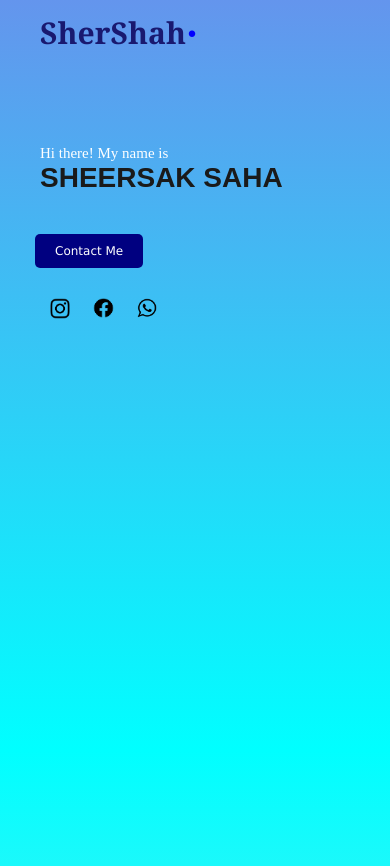
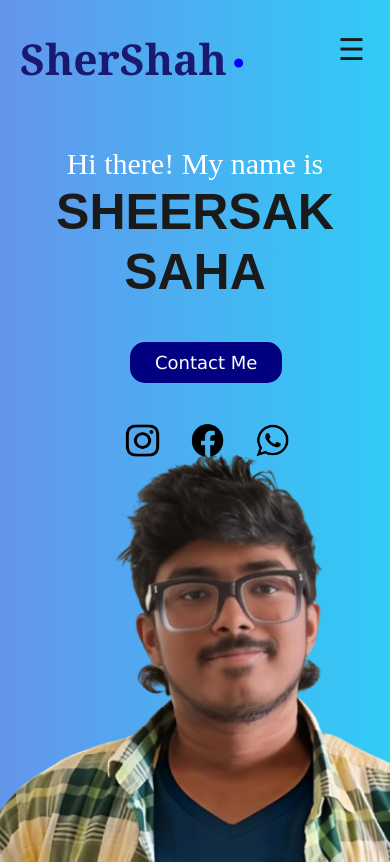
Before and after one commit to SheersakSaha15/My-Projects, a website: page index.html in a window 390 px wide. Shown: the top 866 px of the page. Before the commit the page ends 844 px from the top, so only its background shows below. Drawn offline with Linux system fonts and the light colour scheme; a web font is replaced by a local one.

Commit message:
completing home page look for mobile

```diff
--- a/index.css
+++ b/index.css
@@ -51,6 +51,10 @@ body {
     padding-top: 0;
     font-size: 60px;
     color: blue;
+}
+
+.hamburger {
+    display: none;
 }
 
 .navlinks {
@@ -226,108 +230,197 @@ body {
     transform: scale(1.2);
 }
 
-@media screen and (max-width: 480px) {
+@media (max-width: 480px) {
+
+    /* 1. Base Setup: Lock to viewport size to prevent stretching */
     body {
+        margin: 0;
+        padding: 0;
+        overflow-x: hidden;
+        overflow-y: hidden;
+        text-align: left;
+        /* Force left alignment across the board */
+    }
+
+    .trapezium {
+        z-index: -10;
+    }
+
+    /* 2. Main Containers: Establish layering contexts */
+    .navbar {
+        display: block;
+        /* Remove flexbox to stop desktop alignment rules */
+        position: relative;
+        min-height: 100vh;
+        width: 100vw;
         overflow: hidden;
+        /* Prevents the image from causing scrolling */
+    }
+
+    /* The wrapper holds all your text. We pull it to the front. */
+    .wrapper {
+        position: relative;
+        z-index: 10;
+        /* LAYER 10: Sits on top of the image */
+        min-height: 100vh;
+        display: flex;
+        flex-direction: column;
+        justify-content: center;
+        align-items: flex-center;
+        z-index: 1;
+    }
+
+    .subnote {
+        display: none !important;
+    }
+
+    .profile-wrapper {
+        position: relative !important;
+        bottom: 0 !important;
+        right: 0 !important;
+        height: 1450px !important;
+        width: 2100px !important;
+        z-index: 0 !important;
+        display: flex !important;
+        background-color: transparent !important;
+        ;
+    }
+
+    .circle-frame {
+        position: relative !important;
+        width: 0 !important;
+        height: 0 !important;
+        border: none !important;
+        background: transparent !important;
+        display: block !important;
+        visibility: visible !important;
+        overflow: visible !important;
+    }
+
+    .profile-image {
+        position: static;
+        display: block;
+        visibility: visible;
+        padding-top: 35px;
+        height: auto;
+        z-index: -90;
+    }
+
+    /* 5. Header & Logo Positioning */
+    .name-logo {
+        position: absolute;
+        top: 20px;
+        left: 20px;
+        margin: 0;
+        padding: 0;
+    }
+
+    .name-logo .name {
+        font-size: 42.5px;
+        margin-top: 10px;
+        margin-left: 0;
+        margin-right: 0;
+        margin-bottom: 0;
+        padding: 0;
+    }
+
+    .name-logo .dot {
+        margin: 0;
+        margin-left: 5px;
+        margin-top: -10px;
+        font-size: 55px;
+    }
+
+    /* 6. Text Formatting (Left aligned, positioned over the chest) */
+    .intro {
+        margin-top: -240px;
+        text-align: center;
+    }
+
+    .intro-text {
+        margin: 0;
+        padding: 0;
+        font-size: 30px;
+        line-height: 1.2;
+    }
+
+    .fn {
+        font-size: 50px;
+        white-space: normal;
+        /* Allows your name to wrap cleanly */
+    }
+
+    .button {
+        margin-top: 40px;
+        margin-left: 130px;
+    }
+
+    .contact {
+        margin: 0;
+        border-radius: 15px;
+        align-items: center;
+        padding: 10px 25px;
+    }
+
+    .social-icons {
+        margin-top: 40px;
+        margin-left: 125px;
+        padding: 0;
+        gap: 25px;
+        flex-direction: row;
+    }
+
+    .social-icons img.insta-logo {
+        width: 35px;
+        height: 35px;
+    }
+
+    .social-icons img.fb-logo {
+        width: 45px;
+        height: 35px;
+    }
+
+    .social-icons img.wa-logo {
+        width: 35px;
+        height: 35px;
+    }
+
+    /* 8. Hamburger Menu */
+    .hamburger {
+        display: block;
+        position: absolute;
+        top: 32px;
+        right: 25px;
+        font-size: 30px;
+        z-index: 100;
+        color: #1a1a1a;
     }
 
     .navlinks {
         display: none;
         flex-direction: column;
+        position: absolute;
+        top: 75px;
+        left: 0;
+        width: 100%;
+        background-color: rgba(255, 255, 255, 0.95);
+        padding: 20px 0;
+        box-shadow: 0px 8px 16px rgba(0, 0, 0, 0.15);
+        z-index: 99;
         text-align: center;
-        gap: 20px;
-        padding-left: 20px;
-        padding-right: 20px;
+        gap: 0;
         height: auto;
     }
 
-    .navlinks a {
-        font-size: 16px;
-        margin-left: 0;
+    .navlinks.active {
+        display: flex;
     }
 
-    .name-logo {
-        padding-left: 20px;
-    }
-
-    .name-logo .name {
-        font-size: 30px;
-        margin-left: 20px;
-        padding-left: 0;
-    }
-
-    .name-logo .dot {
-        font-size: 40px;
-    }
-
-    .intro-text {
-        font-size: 15px;
-        margin-left: 20px;
-        padding-left: 20px;
-        font-family: 'DM Serif Text';
-    }
-
-    .fn {
-        font-size: 28px;
-    }
-
-    .subnote {
-        display: none;
-    }
-
-    .trapezium {
-        height: 1500px;
-        clip-path: polygon(0 0, 100% 0, 100% 100%, 0 100%);
-        background: linear-gradient(to bottom, cornflowerblue, aqua, lightblue);
-    }
-
-    .contact {
-        margin: 10px 35px;
-        font-size: 12px;
-    }
-
-    .social-icons {
-        flex-direction: row;
-        gap: 20px;
-        margin-left: 50px;
-        margin-top: 20px;
-    }
-
-    .social-icons img.insta-logo,
-    .social-icons img.wa-logo {
-        width: 20px;
-        height: auto;
-    }
-
-    .social-icons img.fb-logo {
-        width: 26.5px;
-        height: auto;
-    }
-
-    .profile-wrapper {
+    .navlinks a {
+        font-size: 20px;
+        margin: 15px 0;
+        padding: 10px;
         display: block;
-    }
-
-    .circle-frame {
-        display: flex;
-        justify-content: center;
-        width: 100%;
-        height: auto !important;
-        position: relative;
-        float: none;
-        padding: 0 auto;
-        border-radius: 0%;
-        border: none;
-        background-color: blue;
-    }
-
-    .profile-image {
-        width: 450px;
-        height: auto;
-        margin: 0 auto;
-        z-index: -5;
-        right: 0;
-        left: auto;
     }
 }
 
@@ -351,6 +444,7 @@ body {
     .name-logo .name {
         margin-left: 10px;
         padding-left: 20px;
+        font-size: 50px;
     }
 
     .circle-frame {
--- a/index.html
+++ b/index.html
@@ -19,8 +19,8 @@
     </head>
     <body>
         <div class="navbar">
+            <div class="trapezium"></div>
             <div class="wrapper">
-                <div class="trapezium"></div>
                 <div class="name-logo">
                     <h1 class="name">SherShah</h1>
                     <h2 class="dot">.</h2>
@@ -52,6 +52,9 @@
                     </a>
                 </div>
             </div>
+            <div class="hamburger" id="hamburger">
+                &#9776;
+            </div>
             <div class="navlinks" id="navlinks">
                 <a href="#">Home</a>
                 <a href="about.html">About</a>
@@ -59,9 +62,16 @@
             </div>
             <div class="profile-wrapper">
                 <div class="circle-frame">
-                    <img src="Images/Website portfolio image (bg removed).jpeg" alt="My Profile Picture" class="profile-image">
+                    <img src="Images/profile-pic.jpeg" alt="My Profile Picture" class="profile-image">
                 </div>
             </div>
         </div>
+        <script>
+            const hamburger = document.getElementById('hamburger');
+            const navlinks = document.getElementById('navlinks');
+            hamburger.addEventListener('click', () => {
+                navlinks.classList.toggle('active');
+            });
+        </script>
     </body>
 </html>
```
Also changed, not shown: Images/profile-pic.jpeg (renamed from Images/Website portfolio image (bg removed).jpeg).
